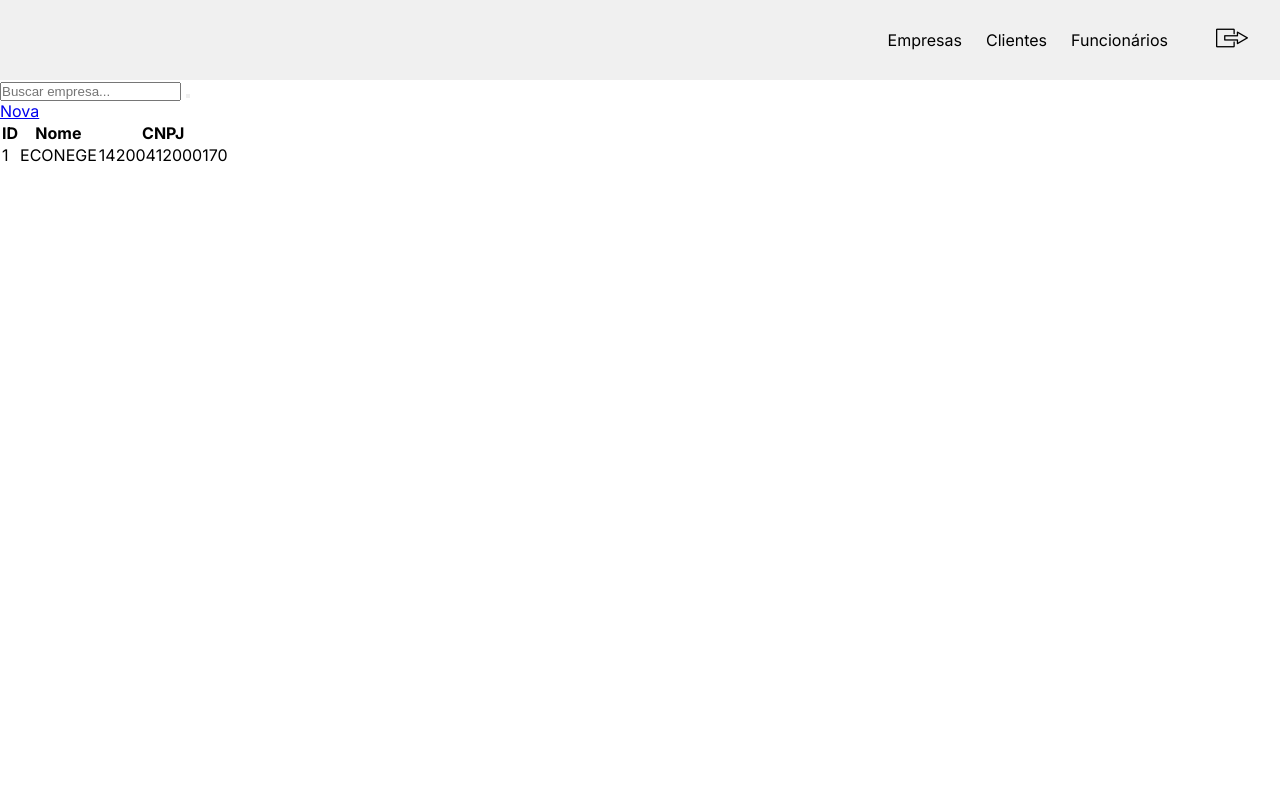
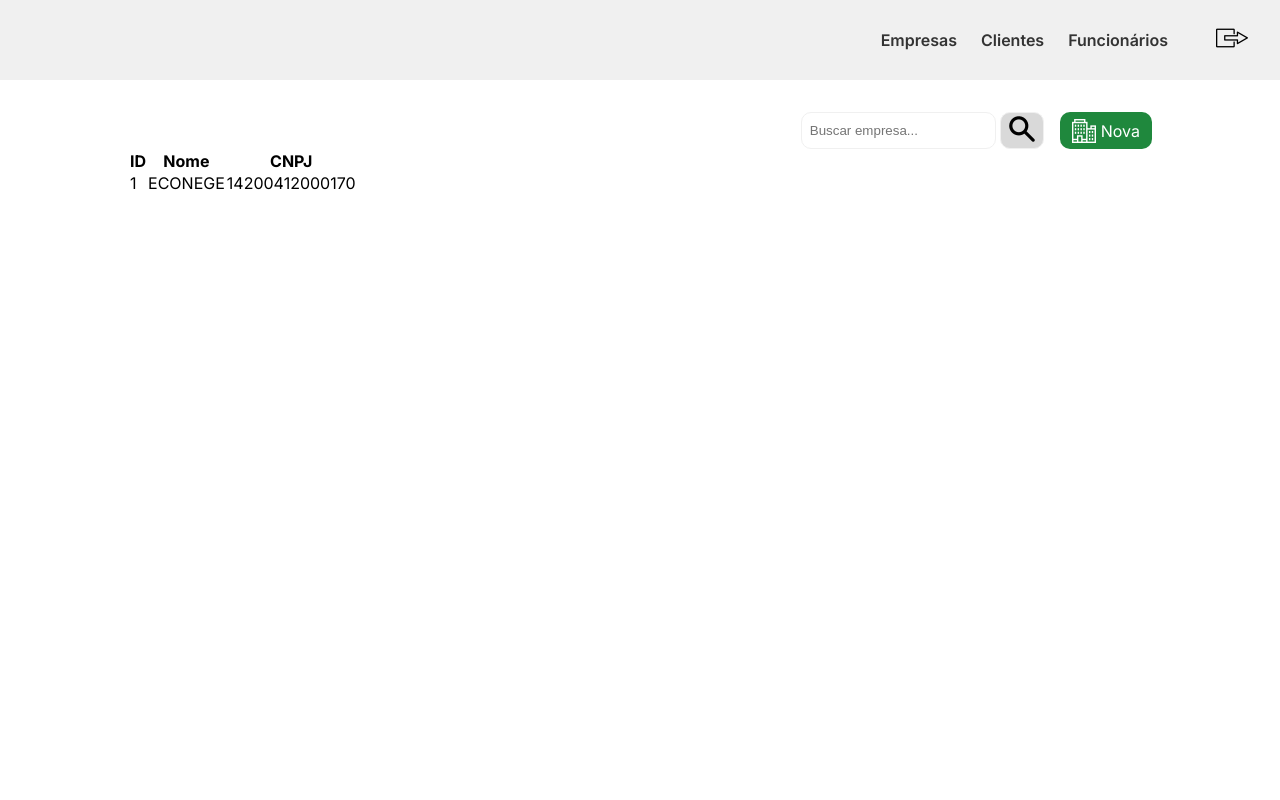
Before and after one commit to oficialarthurmagalhaes/RELATORIOS-PHP, a PHP site: page / in a window 1280 px wide. Run offline with PHP 8.4, Linux system fonts and the light colour scheme.

Commit message:
atualização página criação empresas

```diff
--- a/public/index.php
+++ b/public/index.php
@@ -19,17 +19,23 @@
             </ul>
         </nav>
 
-        <a href="/logout" class="botao-sair"><img src="images/logout_icone.png" alt=""></a>
+        <a href="/logout" class="botao-sair"><img src="images/logout_icone.png" alt="Botão de Logout"></a>
     </header>
 
     <main>
+        <div class="container-principal">
             <div class="barra-ferramentas">
                 <form class="busca">
-                <input type="search" placeholder="Buscar empresa...">
-                <button type="submit" aria-label="Buscar"></button>
+                    <input type="search" class="busca-texto" placeholder="Buscar empresa...">
+                    <button type="submit" class="botao-pesquisar">
+                        <img src="images/procurar_icone_preto.png" alt="">
+                    </button>
                 </form>
 
-            <a href="/empresas/nova" class="botao-nova"><span>Nova</span></a>
+                <a href="/empresas/nova" class="botao-nova">
+                    <img src="images/empresa_icone.png" alt="">
+                    <span>Nova</span>
+                </a>
             </div>
 
             <div class="container-tabela">
@@ -50,6 +56,7 @@
                     </tbody>
                 </table>
             </div>
+        </div>
     </main>
 </body>
 </html>
--- a/public/style.css
+++ b/public/style.css
@@ -26,6 +26,7 @@ header {
 main {
   /* O main cresce para ocupar o espaço que sobrar */
     flex-grow: 1;
+    padding: 2rem 0;
 }
 .navegacao-principal {
     padding: 1rem;
@@ -39,7 +40,8 @@ main {
 }
 .navegacao-principal-linhas li a {
     text-decoration: none;
-  color: #000;
+    color: #333;
+    font-weight: 600;
 }
 .botao-sair {
     margin-right: 2rem;
@@ -48,3 +50,49 @@ main {
     width: 32px;
     height: 32px;
 }
+.container-principal{
+    max-width: 1400px;
+    width: 80%;
+    margin-left: auto;
+    margin-right: auto;
+}
+.barra-ferramentas {
+    display: flex;
+    flex-direction: row;
+    justify-content: flex-end;
+}
+.busca{
+    display: flex;
+    flex-direction: row;
+    gap: 4px;
+}
+.busca-texto{
+    border-radius: 10px;
+    border: 1px solid #F0F0F0;
+    padding: 8px;
+}
+.botao-pesquisar {
+    background-color: #D9D9D9;
+    margin-right: 1rem;
+    border-radius: 10px;
+    border: 1px solid #F0F0F0;
+    padding: 0px 5px;
+}
+.botao-pesquisar img {
+    width: 32px;
+    height: 32px;
+    cursor: pointer;
+}
+.botao-nova {
+    display: flex;
+    align-items: center;
+    font-size: 16px;
+    cursor: pointer;
+    border-radius: 10px;
+    gap: 5px;
+    background-color: #1F883D; /* Verde */
+    border: none;
+    color: white;
+    text-decoration: none;
+    padding: 5px 12px;
+}
```
Lines whose indentation alone changed are shown as unchanged.
